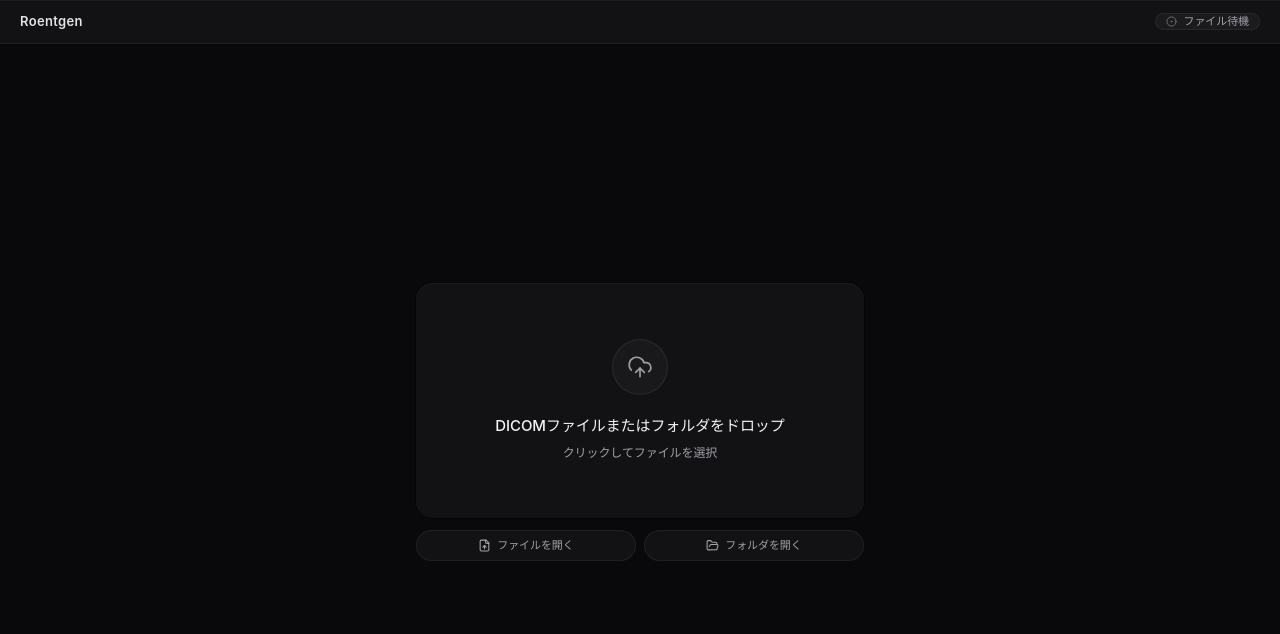
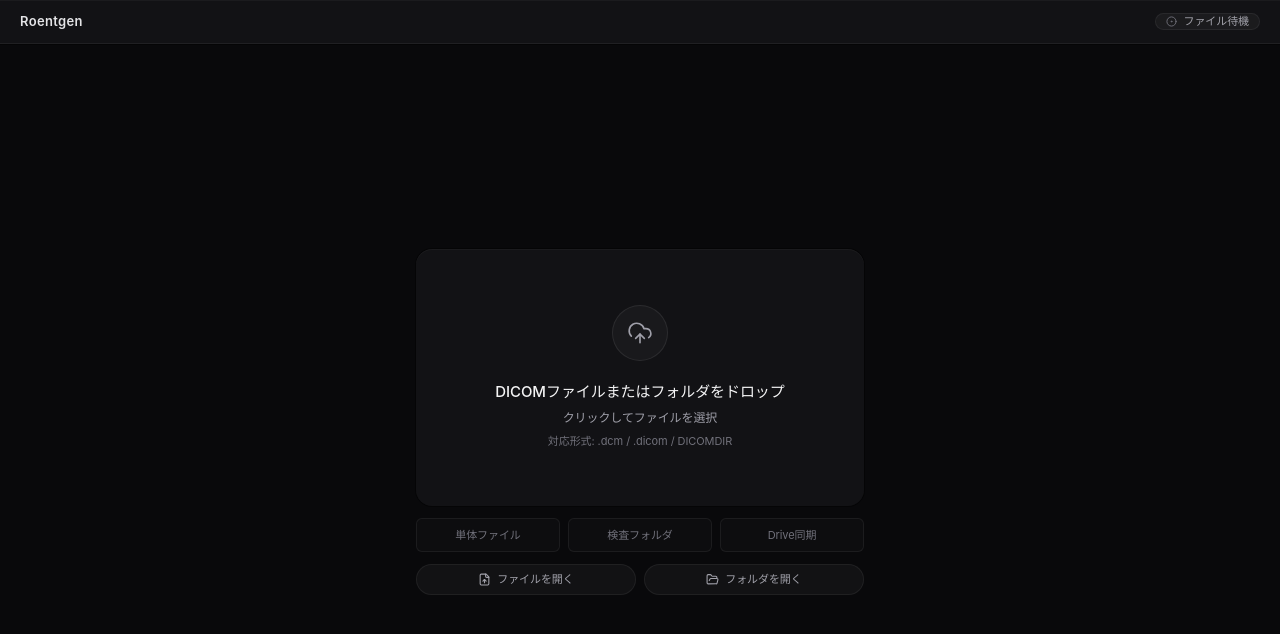
Before and after one commit to kouiso/roentgen, a React (Vite) app: page / in a window 1280 px wide. Shown: the top 634 px of the page. Built offline with nearby package versions, Linux system fonts and the light colour scheme.

Commit message:
add first-run import guidance

```diff
--- a/src/components/file-drop-zone.tsx
+++ b/src/components/file-drop-zone.tsx
@@ -194,8 +194,23 @@ export const FileDropZone = ({ onFilesLoaded }: FileDropZoneProps) => {
 							<p className="font-sans text-[12px] text-zinc-400">
 								クリックしてファイルを選択
 							</p>
+							<p className="font-sans text-[11px] text-zinc-500">
+								対応形式: .dcm / .dicom / DICOMDIR
+							</p>
 						</div>
 					)}
+				</div>
+
+				<div className="grid w-full grid-cols-3 gap-2 text-center font-sans text-[11px] text-zinc-500">
+					<div className="rounded-md border border-white/[0.06] bg-white/[0.02] px-2 py-2">
+						単体ファイル
+					</div>
+					<div className="rounded-md border border-white/[0.06] bg-white/[0.02] px-2 py-2">
+						検査フォルダ
+					</div>
+					<div className="rounded-md border border-white/[0.06] bg-white/[0.02] px-2 py-2">
+						Drive同期
+					</div>
 				</div>
 
 				<div className="grid w-full grid-cols-2 gap-2">
```
Also changed, not shown: 1 other file (tests, documents, lock files or other folders).
